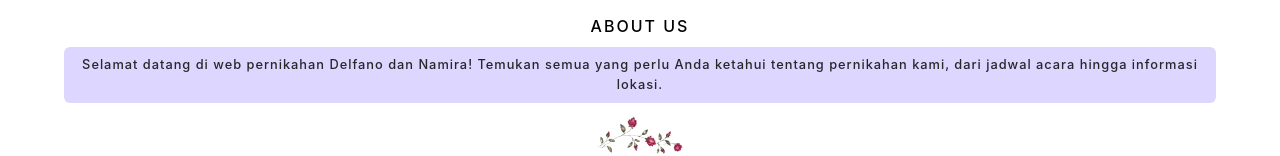
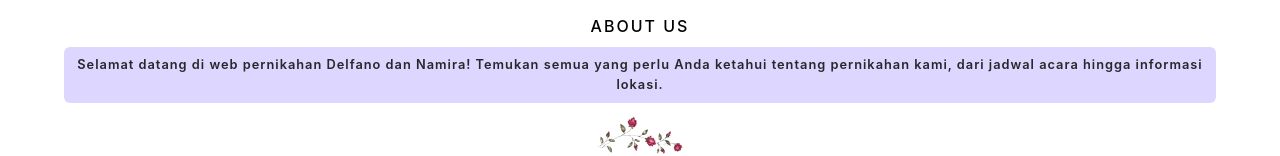
Before and after one commit to Sastrapradana06/husni-indah, a React (Vite) app: page /home in a window 1280 px wide. Shown: the part 450-606 px from the top of the page. Built offline with nearby package versions, Linux system fonts and the light colour scheme; a web font is replaced by a local one.

Commit message:
font style

```diff
--- a/src/App.css
+++ b/src/App.css
@@ -6,7 +6,6 @@ body {
   color: white;
   font-family: "Poppins", sans-serif;
   font-weight: 500;
-  font-style: normal;
 }
 
 
--- a/src/view/about-us/about-us.jsx
+++ b/src/view/about-us/about-us.jsx
@@ -15,7 +15,7 @@ export default function AboutUsView() {
         <p className='mt-4 uppercase tracking-[2px]'>about us</p>
       </div>
       <div className="w-full h-max text-center   bg-violet-200 p-2 rounded-md " data-aos="zoom-in" data-aos-duration="1000">
-        <p className='text-[.8rem] text-zinc-800 tracking-[1px]'>Selamat datang di web pernikahan Delfano dan Namira! Temukan semua yang perlu Anda ketahui tentang pernikahan kami, dari jadwal acara hingga informasi lokasi.</p>
+        <p className='text-[.8rem] text-zinc-800 tracking-[1px] font-semibold'>Selamat datang di web pernikahan Delfano dan Namira! Temukan semua yang perlu Anda ketahui tentang pernikahan kami, dari jadwal acara hingga informasi lokasi.</p>
       </div>
       <div className="w-full h-max " >
         <img src="/tangkai1.png" alt="" className='w-[150px] h-[50px] object-cover m-auto' />
```
